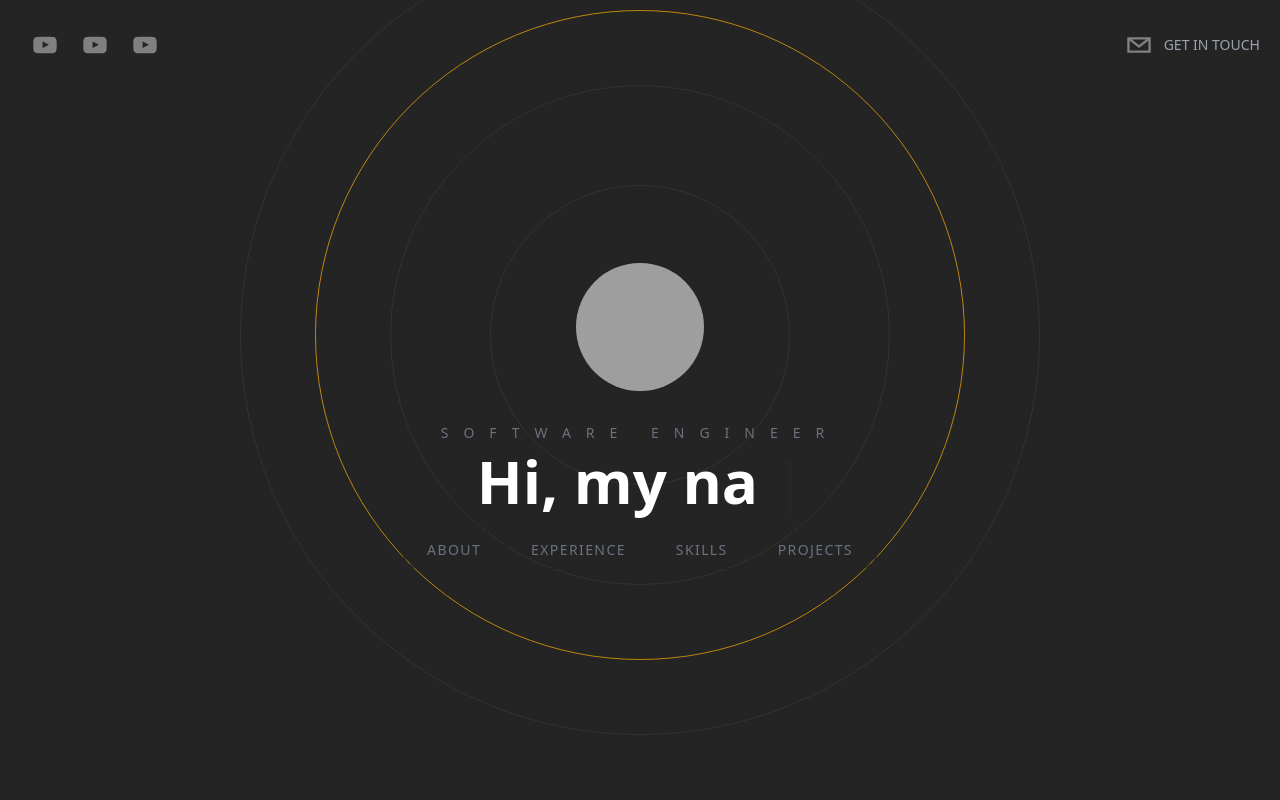
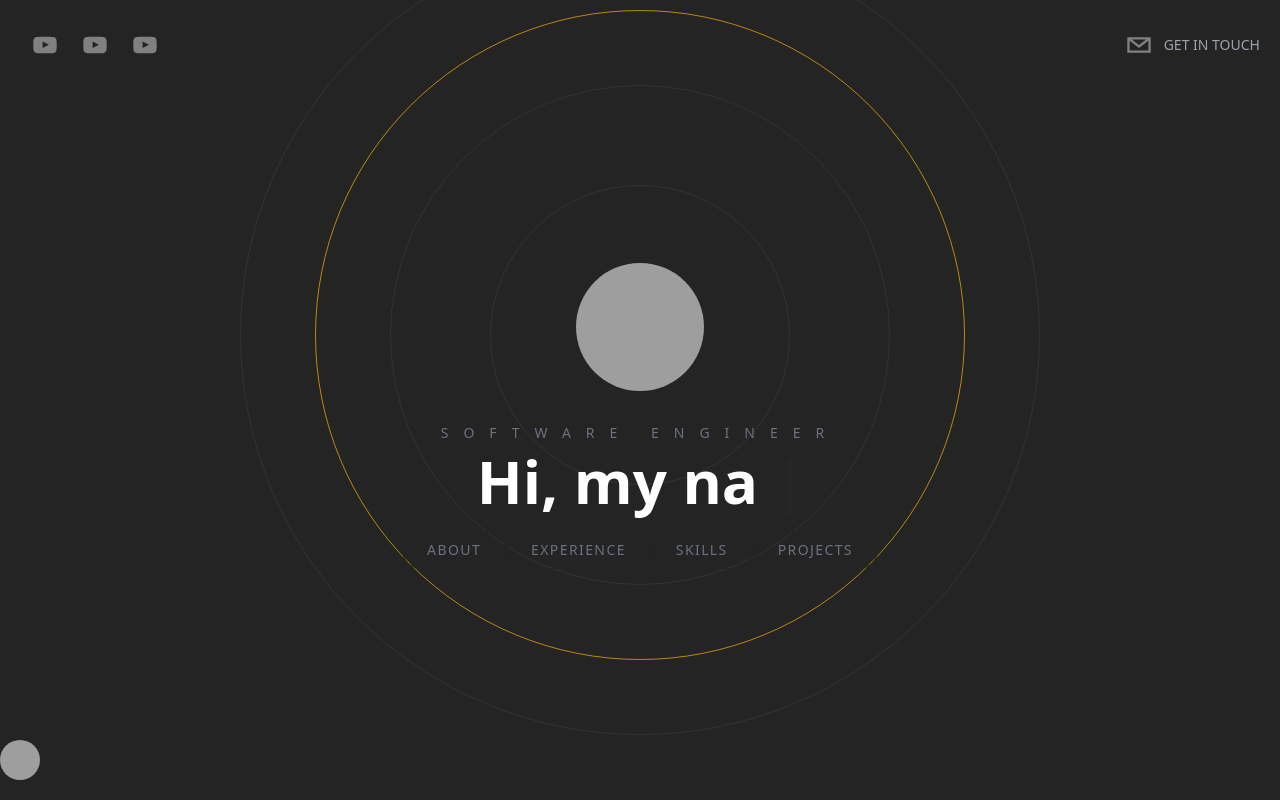
Before and after one commit to coryFinkbeiner/my-portfolio, a Next.js app: page / in a window 1280 px wide. Built offline with nearby package versions, Linux system fonts and the light colour scheme; grey boxes are pictures that could not be loaded.

Commit message:
fixed a couple frontend thins. there might be a few more things i missed tho, because of the restart. i am backlogging an issue with Link on Header.

```diff
--- a/components/Header.tsx
+++ b/components/Header.tsx
@@ -1,6 +1,7 @@
 import React from 'react'
 import { SocialIcon } from 'react-social-icons'
 import { motion } from 'framer-motion'
+// import Link from 'next/link';
 
 type Props = {}
 
@@ -40,6 +41,8 @@
         />
       </motion.div>
 
+
+      {/* <Link href='#contact'> */}
         <motion.div
           initial={{
             x: 500,
@@ -64,6 +67,8 @@
             Get In Touch
           </p>
         </motion.div>
+        {/* </Link> */}
+
 
     </header>
   )
--- a/pages/index.tsx
+++ b/pages/index.tsx
@@ -7,6 +7,7 @@
 import Skills from '../components/Skills';
 import Projects from '../components/Projects';
 import ContactMe from '../components/ContactMe';
+import Link from 'next/link';
 
 
 const Home: NextPage = () => {
@@ -42,6 +43,18 @@
         <ContactMe />
       </section>
 
+      <Link href="#hero">
+        <footer className='sticky bottom-5 w-full cursor-pointer'>
+          <div className='flex items-center jusstify-center'>
+            <img
+              src='https://i.imgur.com/e2yvD6A.png'
+              alt=''
+              className='h-10 w-10 rounded-full filter grayscale hover:grayscale-0 cursor-pointer'
+            />
+          </div>
+        </footer>
+      </Link>
+
     </div>
   );
 };
```
Lines whose indentation alone changed are shown as unchanged.
